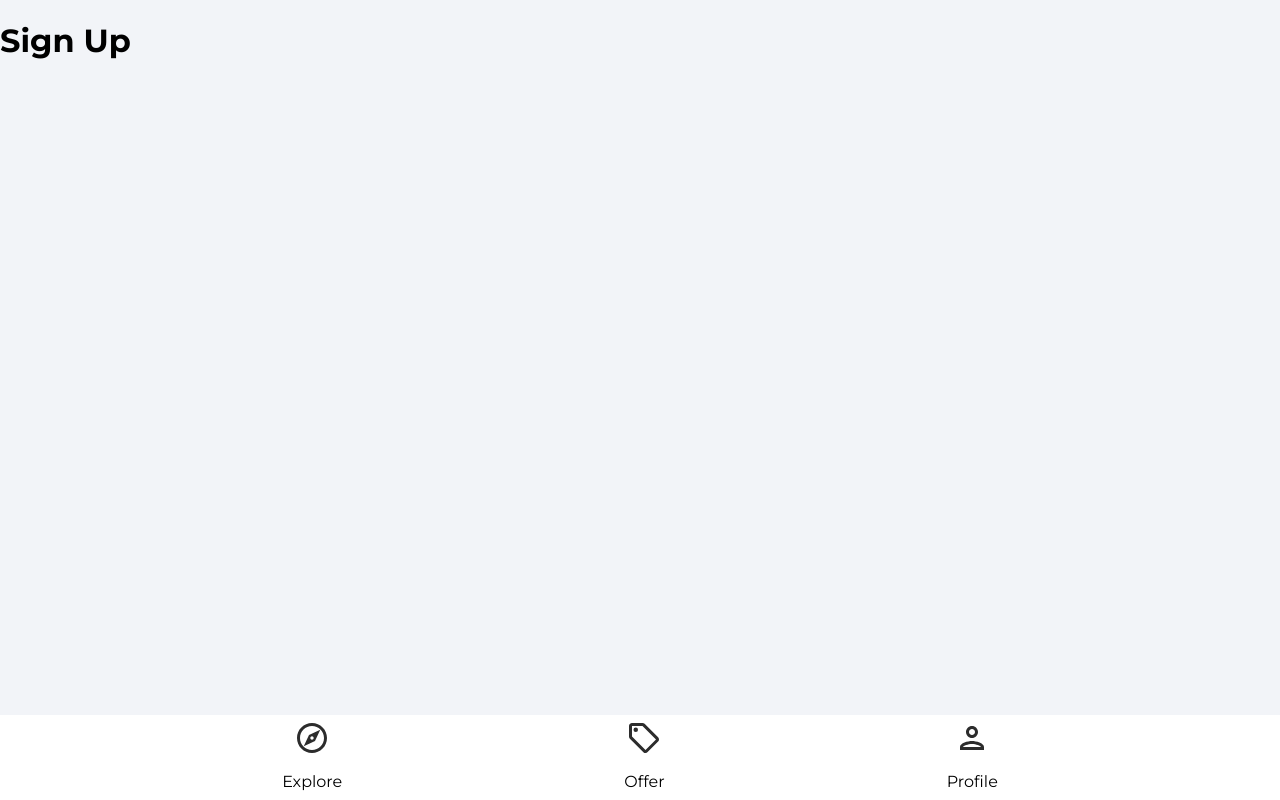
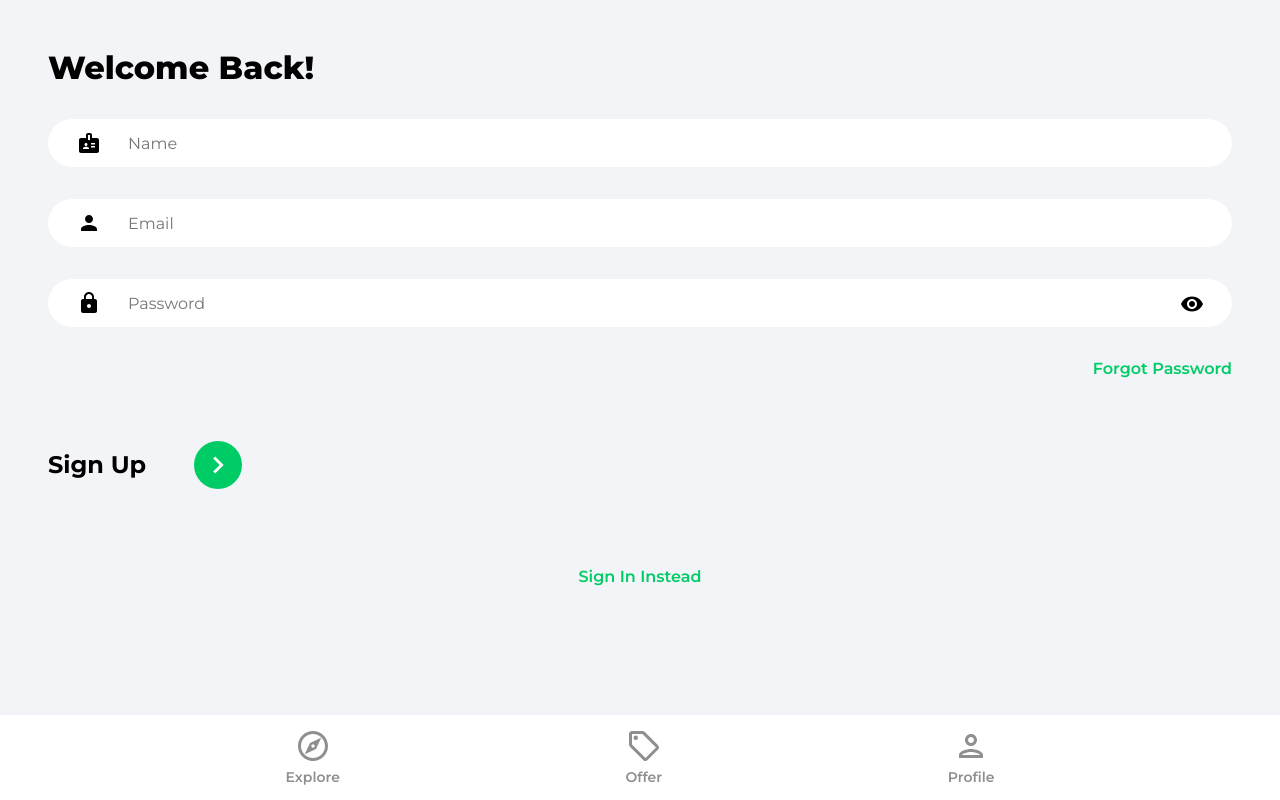
Before and after one commit to hyc0812/deploy-house-marketplace-yong, a React (Create React App) app: page /sign-up in a window 1280 px wide. Built offline with nearby package versions, Linux system fonts and the light colour scheme.

Commit message:
update profile functions

```diff
--- a/package.json
+++ b/package.json
@@ -11,6 +11,7 @@
     "react-dom": "^18.2.0",
     "react-router-dom": "^6.3.0",
     "react-scripts": "5.0.1",
+    "react-toastify": "^9.0.7",
     "web-vitals": "^2.1.4"
   },
   "scripts": {
--- a/src/App.js
+++ b/src/App.js
@@ -1,4 +1,6 @@
 import { BrowserRouter as Router, Routes, Route } from "react-router-dom";
+import { ToastContainer } from "react-toastify";
+import "react-toastify/dist/ReactToastify.css";
 import Explore from "./pages/Explore";
 import ForgotPassword from "./pages/ForgotPassword";
 import Offers from "./pages/Offers";
@@ -14,13 +16,15 @@
         <Routes>
           <Route path="/" element={<Explore />} />
           <Route path="/offers" element={<Offers />} />
-          <Route path="/profile" element={<SignIn />} />
+          <Route path="/profile" element={<Profile />} />
           <Route path="/sign-in" element={<SignIn />} />
           <Route path="/sign-up" element={<SignUp />} />
           <Route path="/forgot-password" element={<ForgotPassword />} />
         </Routes>
         <Navbar />
       </Router>
+
+      <ToastContainer />
     </>
   );
 }
--- a/src/components/Navbar.jsx
+++ b/src/components/Navbar.jsx
@@ -4,21 +4,65 @@
 import { ReactComponent as PersonOutlineIcon } from "../assets/svg/personOutlineIcon.svg";
 
 export default function Navbar(props) {
+  const navigate = useNavigate();
+  const location = useLocation();
+
+  const pathMatchRoute = (route) => {
+    if (route === location.pathname) {
+      return true;
+    }
+  };
   return (
     <footer className="navbar">
       <nav className="navbarNav">
         <ul className="navbarListItems">
-          <li className="navbarListItem">
-            <ExploreIcon fill="#2c2c2c" width="36px" height="36px" />
-            <p>Explore</p>
+          <li className="navbarListItem" onClick={() => navigate("/")}>
+            <ExploreIcon
+              fill={pathMatchRoute("/") ? "#2c2c2c" : "#8f8f8f"}
+              width="36px"
+              height="36px"
+            />
+            <p
+              className={
+                pathMatchRoute("/")
+                  ? "navbarListItemNameActive"
+                  : "navbarListItemName"
+              }
+            >
+              Explore
+            </p>
           </li>
-          <li className="navbarListItem">
-            <OfferIcon fill="#2c2c2c" width="36px" height="36px" />
-            <p>Offer</p>
+          <li className="navbarListItem" onClick={() => navigate("/offers")}>
+            <OfferIcon
+              fill={pathMatchRoute("/offers") ? "#2c2c2c" : "#8f8f8f"}
+              width="36px"
+              height="36px"
+            />
+            <p
+              className={
+                pathMatchRoute("/offers")
+                  ? "navbarListItemNameActive"
+                  : "navbarListItemName"
+              }
+            >
+              Offer
+            </p>
           </li>
-          <li className="navbarListItem">
-            <PersonOutlineIcon fill="#2c2c2c" width="36px" height="36px" />
-            <p>Profile</p>
+          <li className="navbarListItem" onClick={() => navigate("/profile")}>
+            <PersonOutlineIcon
+              fill={pathMatchRoute("/profile") ? "#2c2c2c" : "#8f8f8f"}
+              width="36px"
+              height="36px"
+            />
+            <p
+              className={
+                pathMatchRoute("/profile")
+                  ? "navbarListItemNameActive"
+                  : "navbarListItemName"
+              }
+            >
+              Profile
+            </p>
           </li>
         </ul>
       </nav>
--- a/src/pages/Profile.jsx
+++ b/src/pages/Profile.jsx
@@ -1,7 +1,78 @@
+import { useState, useEffect } from "react";
+import { getAuth, updateProfile } from "firebase/auth";
+import { useNavigate, Link } from "react-router-dom";
+import { updateDoc } from "firebase/firestore";
+import { db } from "../firebase.config";
+
 export default function Profile(props) {
+  const auth = getAuth();
+  const [changeDetails, setChangeDetails] = useState(false);
+  const [formData, setFormData] = useState({
+    name: auth.currentUser.displayName,
+    email: auth.currentUser.email,
+  });
+
+  const { name, email } = formData;
+  const navigate = useNavigate();
+
+  const onLogout = () => {
+    auth.signOut();
+    navigate("/");
+  };
+
+  const onSumbit = () => {
+    console.log(123);
+  };
+
+  const onChange = (e) => {
+    setFormData((prevState) => ({
+      ...prevState,
+      [e.target.id]: e.target.value,
+    }));
+  };
   return (
-    <>
-      <h1>Profile</h1>
-    </>
+    <div className="profile">
+      <header className="profileHeader">
+        <p className="pageHeader">My Profile</p>
+        <button type="button" className="logOut" onClick={onLogout}>
+          Logout
+        </button>
+      </header>
+
+      <main>
+        <div className="profileDetailsHeader">
+          <p className="profileDetailsText">Personal Details</p>
+          <p
+            className="changePersonalDetails"
+            onClick={() => {
+              changeDetails && onSumbit();
+              setChangeDetails((prevState) => !prevState);
+            }}
+          >
+            {changeDetails ? "done" : "change"}
+          </p>
+        </div>
+        <div className="profileCard">
+          <form>
+            <input
+              type="text"
+              id="name"
+              className={!changeDetails ? "profileName" : "profileNameActive"}
+              disabled={!changeDetails}
+              value={name}
+              onChange={onChange}
+            />
+            <input
+              type="text"
+              id="email"
+              className={!changeDetails ? "profileEmail" : "profileEmailActive"}
+              disabled={!changeDetails}
+              value={email}
+              onChange={onChange}
+            />
+          </form>
+        </div>
+      </main>
+    </div>
   );
 }
--- a/src/pages/SignIn.jsx
+++ b/src/pages/SignIn.jsx
@@ -1,7 +1,96 @@
+import { useState } from "react";
+import { toast } from "react-toastify";
+import { Link, useNavigate } from "react-router-dom";
+import { getAuth, signInWithEmailAndPassword } from "firebase/auth";
+import { ReactComponent as ArrowRightIcon } from "../assets/svg/keyboardArrowRightIcon.svg";
+import visibilityIcon from "../assets/svg/visibilityIcon.svg";
+
 export default function SignIn(props) {
+  const [showPassword, setShowPassword] = useState(false);
+  const [formData, setFormData] = useState({
+    email: "",
+    password: "",
+  });
+
+  const { email, password } = formData;
+  const navigate = useNavigate();
+  const onChange = (e) => {
+    setFormData((prevState) => ({
+      ...prevState,
+      [e.target.id]: e.target.value,
+    }));
+  };
+
+  const onSubmit = async (e) => {
+    e.preventDefault();
+
+    try {
+      const auth = getAuth();
+      const userCredential = await signInWithEmailAndPassword(
+        auth,
+        email,
+        password
+      );
+      if (userCredential.user) {
+        navigate("/");
+      }
+    } catch (error) {
+      toast.error("Bad User Credentials");
+    }
+  };
+
   return (
     <>
-      <h1>Sign In</h1>
+      <div className="pageContainer">
+        <header>
+          <p className="pageHeader">Welcome Back!</p>
+        </header>
+
+        <form onSubmit={onSubmit}>
+          <input
+            type="email"
+            className="emailInput"
+            placeholder="Email"
+            id="email"
+            value={email}
+            onChange={onChange}
+          />
+
+          <div className="passwordInputDiv">
+            <input
+              type={showPassword ? "text" : "password"}
+              className="passwordInput"
+              placeholder="Password"
+              id="password"
+              value={password}
+              onChange={onChange}
+            />
+
+            <img
+              src={visibilityIcon}
+              alt="show password"
+              className="showPassword"
+              onClick={() => setShowPassword((prevState) => !prevState)}
+            />
+          </div>
+
+          <Link to="/forgot-password" className="forgotPasswordLink">
+            Forgot Password
+          </Link>
+
+          <div className="signInBar">
+            <p className="signInText">Sign In</p>
+            <button className="signInButton">
+              <ArrowRightIcon fill="#ffffff" width="34px" height="34px" />
+            </button>
+          </div>
+        </form>
+        {/* Google OAuth */}
+
+        <Link to="/sign-up" className="registerLink">
+          Sign Up Instead
+        </Link>
+      </div>
     </>
   );
 }
--- a/src/pages/SignUp.jsx
+++ b/src/pages/SignUp.jsx
@@ -1,7 +1,119 @@
+import { useState } from "react";
+import { Link, useNavigate } from "react-router-dom";
+import {
+  getAuth,
+  createUserWithEmailAndPassword,
+  updateProfile,
+} from "firebase/auth";
+import { setDoc, doc, serverTimestamp } from "firebase/firestore";
+import { db } from "../firebase.config";
+import { ReactComponent as ArrowRightIcon } from "../assets/svg/keyboardArrowRightIcon.svg";
+import visibilityIcon from "../assets/svg/visibilityIcon.svg";
+
 export default function SignUp(props) {
+  const [showPassword, setShowPassword] = useState(false);
+  const [formData, setFormData] = useState({
+    name: "",
+    email: "",
+    password: "",
+  });
+
+  const { name, email, password } = formData;
+  const navigate = useNavigate();
+  const onChange = (e) => {
+    setFormData((prevState) => ({
+      ...prevState,
+      [e.target.id]: e.target.value,
+    }));
+  };
+
+  const onSubmit = async (e) => {
+    e.preventDefault();
+    try {
+      const auth = getAuth();
+      const userCredential = await createUserWithEmailAndPassword(
+        auth,
+        email,
+        password
+      );
+      const user = userCredential.user;
+
+      updateProfile(auth.currentUser, {
+        displayName: name,
+      });
+
+      const formDataCopy = { ...formData };
+      delete formDataCopy.password;
+      formDataCopy.timestamp = serverTimestamp();
+
+      await setDoc(doc(db, "users", user.uid), formDataCopy);
+      navigate("/");
+    } catch (error) {
+      console.log(error);
+    }
+  };
+
   return (
     <>
-      <h1>Sign Up</h1>
+      <div className="pageContainer">
+        <header>
+          <p className="pageHeader">Welcome Back!</p>
+        </header>
+
+        <form onSubmit={onSubmit}>
+          <input
+            type="text"
+            className="nameInput"
+            placeholder="Name"
+            id="name"
+            value={name}
+            onChange={onChange}
+          />
+
+          <input
+            type="email"
+            className="emailInput"
+            placeholder="Email"
+            id="email"
+            value={email}
+            onChange={onChange}
+          />
+
+          <div className="passwordInputDiv">
+            <input
+              type={showPassword ? "text" : "password"}
+              className="passwordInput"
+              placeholder="Password"
+              id="password"
+              value={password}
+              onChange={onChange}
+            />
+
+            <img
+              src={visibilityIcon}
+              alt="show password"
+              className="showPassword"
+              onClick={() => setShowPassword((prevState) => !prevState)}
+            />
+          </div>
+
+          <Link to="/forgot-password" className="forgotPasswordLink">
+            Forgot Password
+          </Link>
+
+          <div className="signUpBar">
+            <p className="signUpText">Sign Up</p>
+            <button className="signUpButton">
+              <ArrowRightIcon fill="#ffffff" width="34px" height="34px" />
+            </button>
+          </div>
+        </form>
+        {/* Google OAuth */}
+
+        <Link to="/sign-in" className="registerLink">
+          Sign In Instead
+        </Link>
+      </div>
     </>
   );
 }
```
Also changed, not shown: 1 other file (tests, documents, lock files or other folders).
